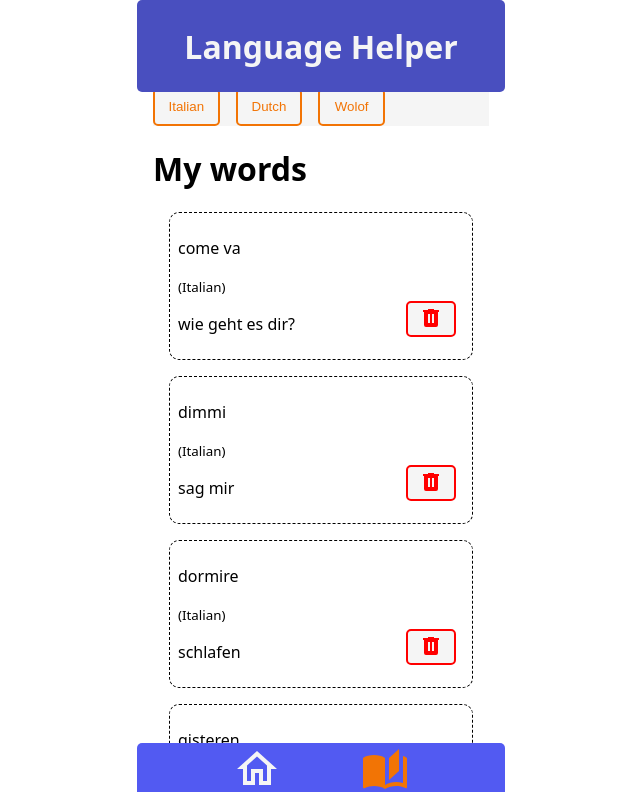
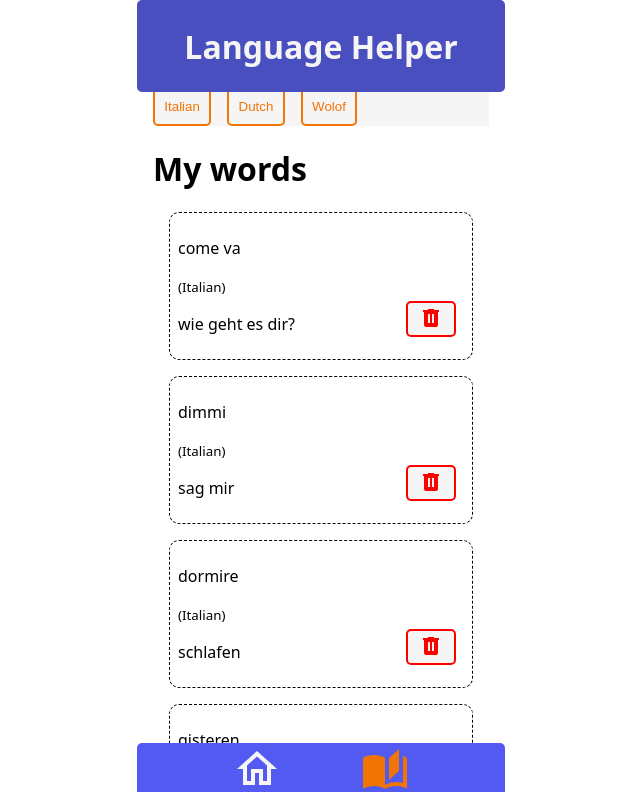
Before and after one commit to AstridOttmann/capstone-project, a Next.js app: page /words in a window 1280 px wide. Shown: the top 792 px of the page, without its empty margins (319-959 px from the left). Built offline with nearby package versions, Linux system fonts and the light colour scheme.

Commit message:
fix bug language button

```diff
--- a/components/Button/StyledButton.js
+++ b/components/Button/StyledButton.js
@@ -31,7 +31,7 @@ const StyledButton = styled.button`
         background: whitesmoke;
         color: #f27405;
         margin: 0;
-        width: 5em;
+        width: fit-content;
         border: 2px solid #f27405;
       `;
     } else if (type === "language-selected") {
@@ -39,7 +39,7 @@ const StyledButton = styled.button`
         background: #f27405;
         color: whitesmoke;
         margin: 0;
-        width: 5em;
+        width: fit-content;
         border: 2px solid #f27405;
       `;
     }
--- a/components/Form/index.js
+++ b/components/Form/index.js
@@ -44,7 +44,7 @@ export default function Form({ onAddTranslations, onFirstInput }) {
           name="language"
           required
           pattern="^[^\sa0-9].*$"
-          maxLength="30"
+          maxLength="17"
         />
         <label htmlFor="translated">Enter translation</label>
         <input
```
